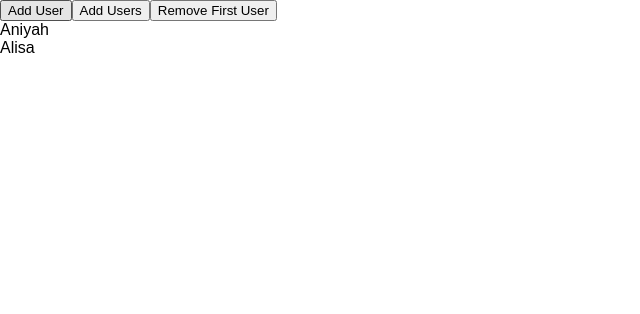
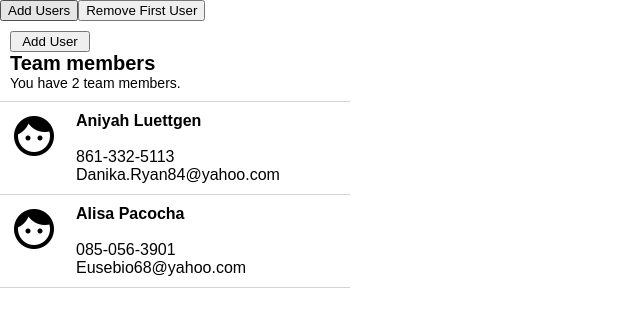
Before and after one commit to yadavvi91/frontend, a React (Create React App) app: page / in a window 1280 px wide. Shown: the top 314 px of the page, without its empty margins (0-640 px from the left). Built offline with nearby package versions, Linux system fonts and the light colour scheme.

Commit message:
CSS changes

```diff
--- /dev/null
+++ b/src/components/ListUsers.css
@@ -0,0 +1,46 @@
+.main {
+  max-width: 350px;
+}
+
+.header {
+  display: flex;
+  flex-direction: column;
+  padding: 10px;
+}
+
+.header .button {
+  width: 80px;
+  /*display: inline-flex;
+  justify-content: flex-end;*/
+}
+
+.header .title {
+  font-size: 20px;
+  font-weight: bold;
+}
+
+.header .subtitle {
+  font-size: 14px;
+}
+
+.user-info {
+  display: flex;
+  border-top: 1px solid lightgrey;
+  padding: 10px;
+}
+
+.user-info:last-child {
+  border-bottom: 1px solid lightgrey;
+}
+
+.user-info .avatar {
+  width: 20%;
+}
+
+.user-info .details {
+  width: 80%;
+}
+
+.user-info .details .name {
+  font-weight: bold;
+}
--- a/src/components/ListUsers.tsx
+++ b/src/components/ListUsers.tsx
@@ -1,6 +1,9 @@
 import * as React from 'react';
 import { DispatchProps, ListUsersProps } from '../containers/ListUsers';
 import { User } from '../types';
+import './ListUsers.css';
+
+const avatar = require('../images/ic_face_black_48dp_1x.png');
 
 interface ListState {
   counter: number;
@@ -22,12 +25,27 @@ class ListUsers extends React.Component<ListUsersProps & DispatchProps, ListStat
 
   render() {
     return (
-      <div>
-        <button onClick={() => this.addUser()}>Add User</button>
+      <div className="main">
         <button onClick={() => this.addMultipleUser()}>Add Users</button>
         <button onClick={() => this.removeTheFirstUser()}>Remove First User</button>
+        <div className="header">
+          <button className="button" onClick={() => this.addUser()}>Add User</button>
+          <div className="title">Team members</div>
+          <div className="subtitle">
+            {`You have ${this.props.users.length} team members.`}
+          </div>
+        </div>
         {this.props.users.map((user: User) => (
-          <div key={user.id}>{user.firstName}</div>
+          <div key={user.id} className="user-info">
+            <div className="avatar"><img src={avatar}/></div>
+            <div className="details">
+              <div className="name">{`${user.firstName} ${user.lastName}`}</div>
+              <br />
+              {user.phone}
+              <br />
+              {user.email}
+            </div>
+          </div>
         ))}
       </div>
     );
```
Also changed, not shown: src/images/ic_face_black_48dp_1x.png (added), src/images/ic_face_black_48dp_2x.png (added).
